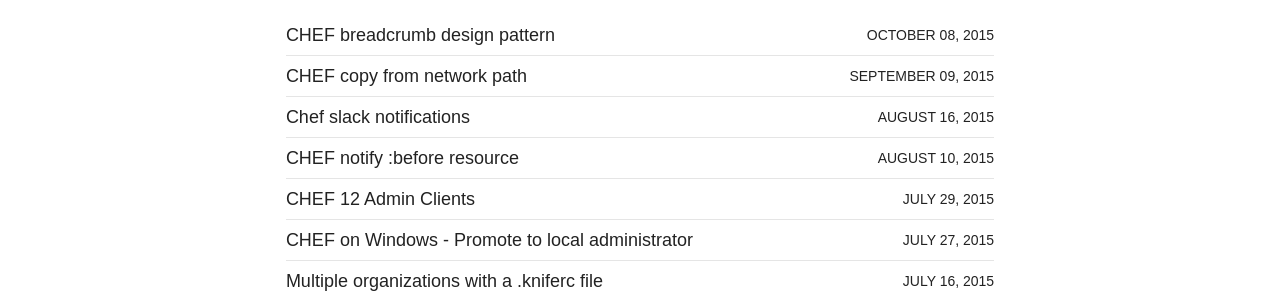
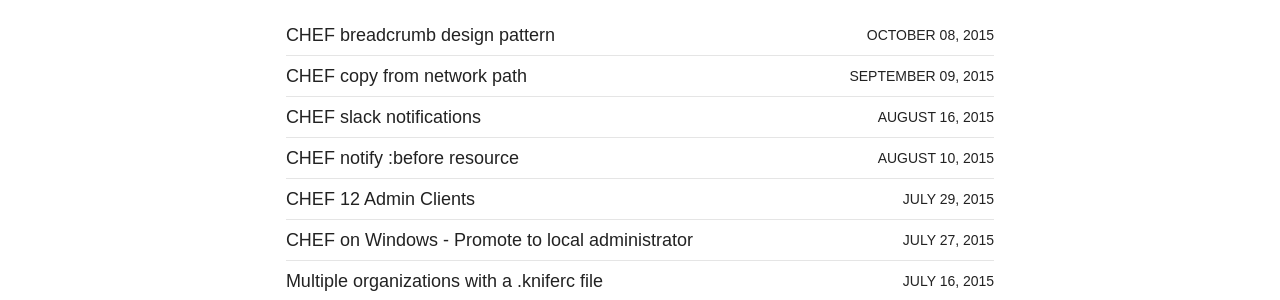
Before and after one commit to spuder/spuder.github.io, a Jekyll site: the page built from index.html, in a window 1280 px wide. Shown: the part 462-762 px from the top of the page. Built offline with Jekyll 4.4.1, drawn with Linux system fonts in a browser that asks for light colours; nearby versions of some CDN libraries; Markdown is read by kramdown in place of the engine named in the settings.

```diff
--- a/_posts/2015-10-16-chef-slack-notifications.markdown
+++ b/_posts/2015-10-16-chef-slack-notifications.markdown
@@ -1,6 +1,6 @@
 ---
 layout: post
-title:  "Chef slack notifications"
+title:  "CHEF slack notifications"
 date:   2015-08-16 10:55:00
 categories: chef slack
 
```
